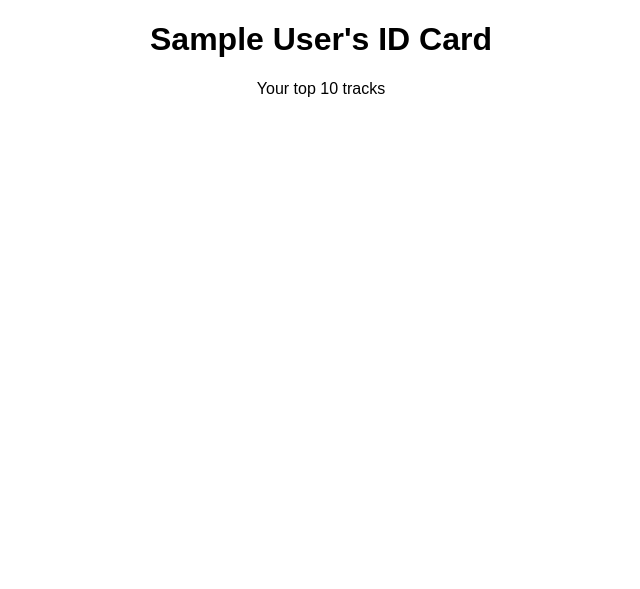
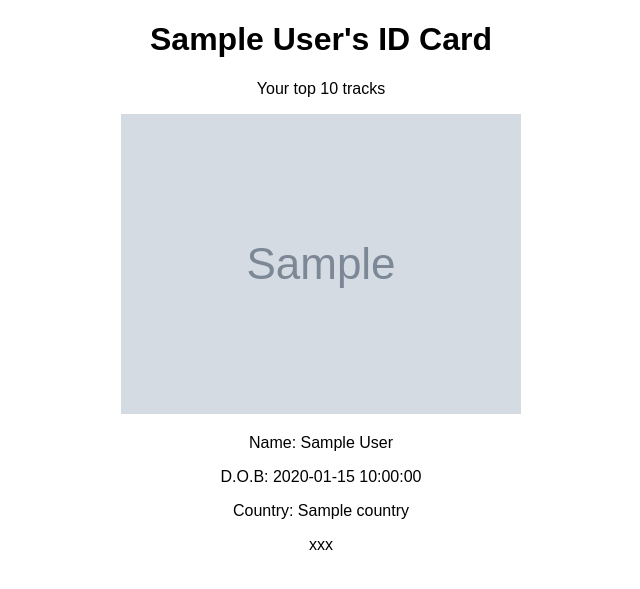
Before and after one commit to zqleow13/Receiptify-Clone, a Flask app: template templates/idcard.html in a window 1280 px wide. Shown: the top 589 px of the page, without its empty margins (319-959 px from the left). Run offline with Flask 3, Linux system fonts and the light colour scheme; the template is opened without the code that fills it: most values are stand-ins (such as "Sample title", 1, 10 or a date in 2020); grey boxes marked "Sample" are stand-in pictures; some web fonts are replaced.

Commit message:
Updated idcard.html and app.py
- Added user's profile picture and display name
- Added today's date as user's DOB using datetime module, hence updated the idcard route too
- Added user's country too

```diff
--- a/app.py
+++ b/app.py
@@ -4,6 +4,7 @@ from spotipy import Spotify
 from spotipy.oauth2 import SpotifyOAuth
 import os
 from dotenv import load_dotenv
+from datetime import datetime
 load_dotenv()
 
 app = Flask(__name__)
@@ -49,7 +50,9 @@ def idcard():
     token_info = session["token_info"]
     sp = Spotify(auth=token_info["access_token"])
     user_data = sp.me()
-    return render_template("idcard.html", user_data=user_data)
+    now = datetime.now()
+    date_time = now.strftime("%d/%m/%Y")
+    return render_template("idcard.html", user_data=user_data, date_time=date_time)
 
 @app.route("/logout")
 def logout():
--- a/templates/idcard.html
+++ b/templates/idcard.html
@@ -6,7 +6,20 @@
         <p>Your top 10 tracks</p>
     </div>
     <div class="cards">
-        <div class="front"></div>
-        <div class="back"></div>
+        <div class="front-container">
+            <div class="front-content">
+                <img id='profile_pic' src=" {{ user_data['images'][0]['url'] }}", alt="User's Profile Picture">
+                <p id="user_name">Name: {{ user_data['display_name'] }}</p>
+                <p id="todays_date"> D.O.B: {{ date_time }}</p>
+                <p id="user_country"> Country: {{ user_data['country'] }}</p>
+            </div>
+        </div>
+        <div class="back-container">
+            <div class="back-content">
+                <p id="top_tracks">
+                    xxx
+                </p>
+            </div>
+        </div>
     </div>
 {% endblock %}
```
Also changed, not shown: 1 other file.
